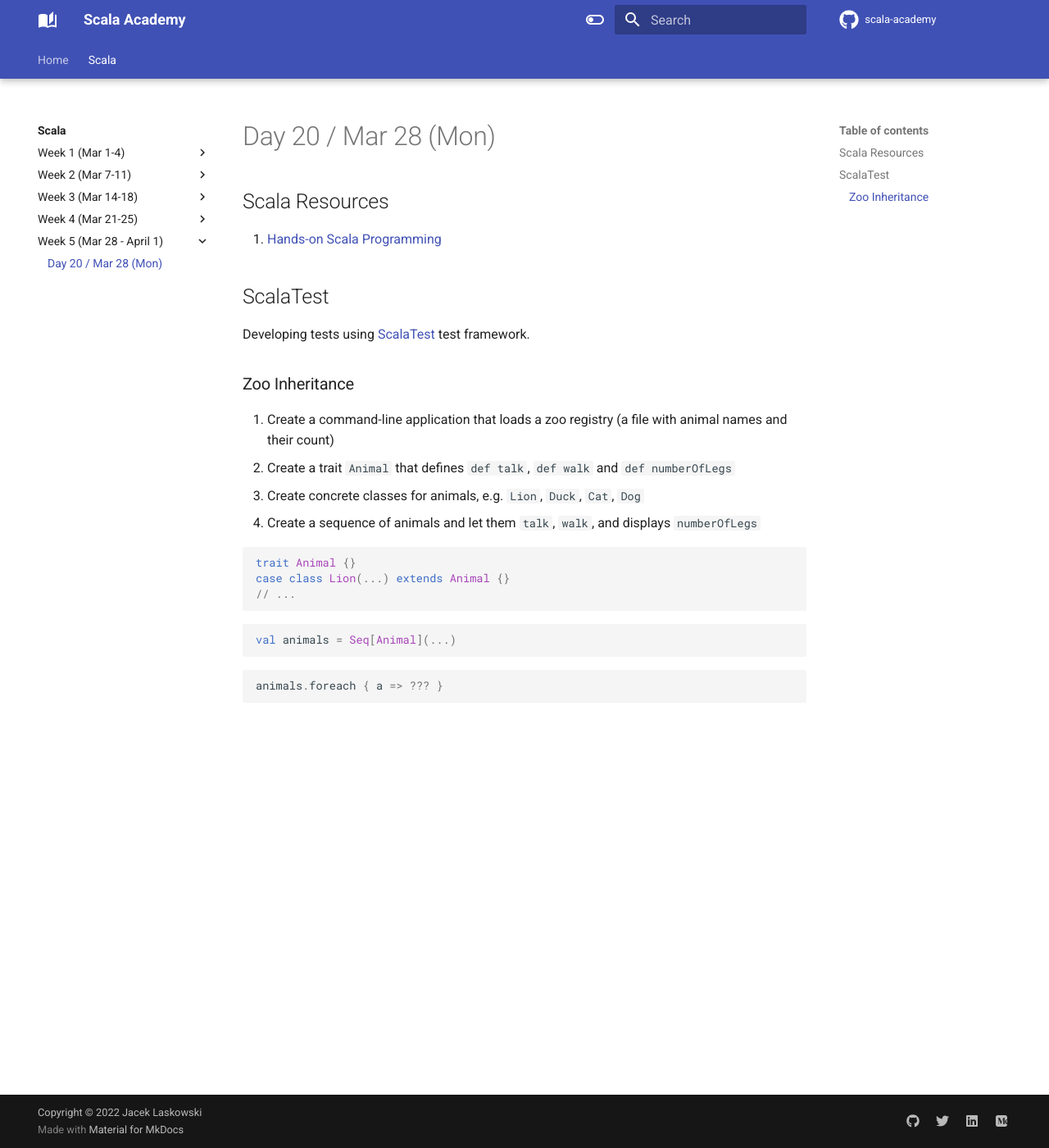
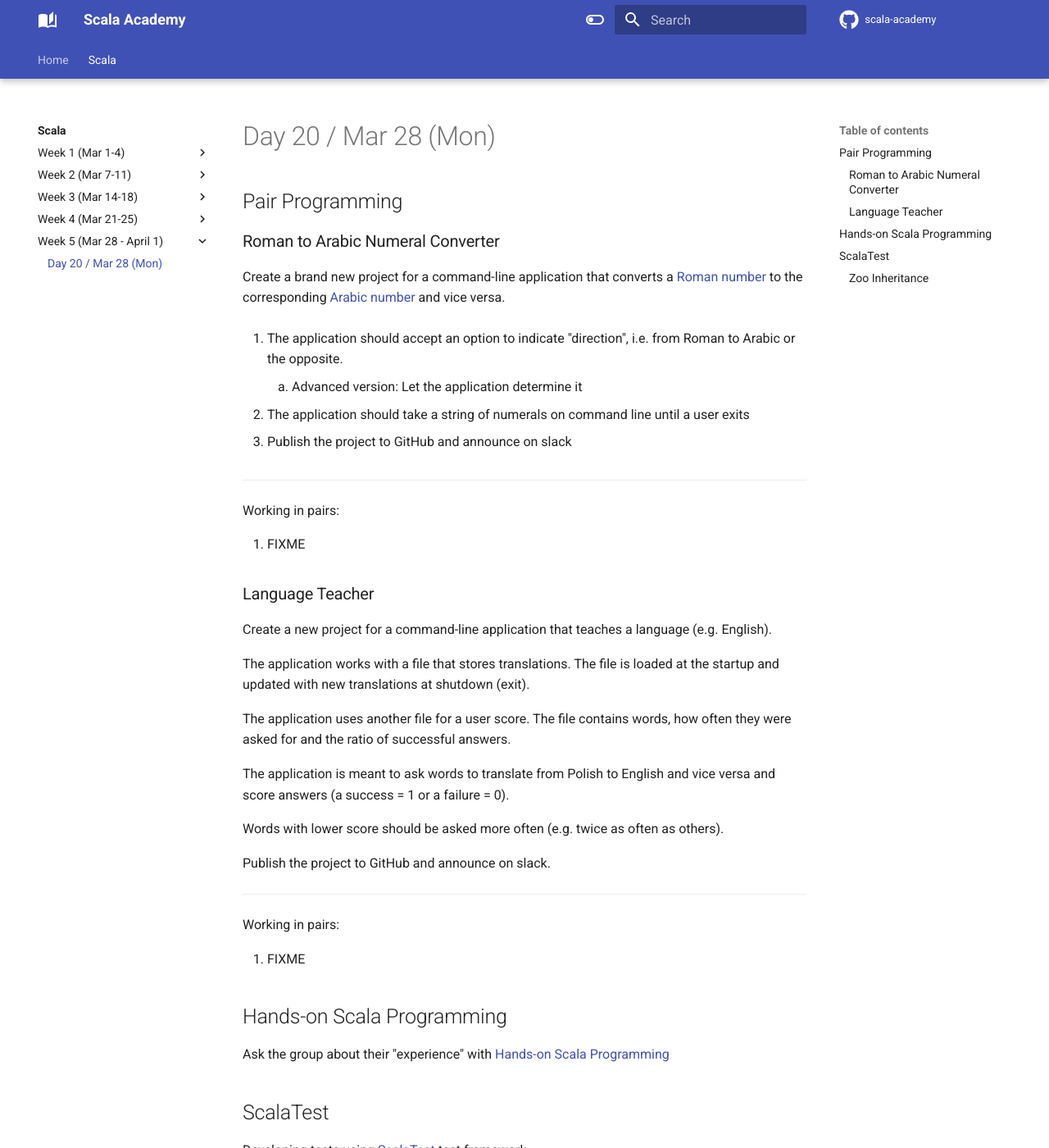
Before and after one commit to jaceklaskowski/scala-academy, an MkDocs documentation site: the page built from docs/scala/020.md, in a window 1280 px wide and 1400 px high. Shown: the whole window at 82% size. Built offline with MkDocs 1.6.1 and Material for MkDocs 9.7.7, drawn with Linux system fonts in a browser that asks for light colours; comment, search, counter and statistics services are not loaded.

Commit message:
Exercises for Day 20 / Mar 28 (Mon)

```diff
--- a/docs/scala/020.md
+++ b/docs/scala/020.md
@@ -1,8 +1,47 @@
 # Day 20 / Mar 28 (Mon)
 
-## Scala Resources
+## Pair Programming
 
-1. [Hands-on Scala Programming](https://www.handsonscala.com/table-of-contents.html)
+### Roman to Arabic Numeral Converter
+
+Create a brand new project for a command-line application that converts a [Roman number](https://en.wikipedia.org/wiki/Roman_numerals) to the corresponding [Arabic number](https://en.wikipedia.org/wiki/Arabic_numerals) and vice versa.
+
+1. The application should accept an option to indicate "direction", i.e. from Roman to Arabic or the opposite.
+    1. Advanced version: Let the application determine it
+
+1. The application should take a string of numerals on command line until a user exits
+
+1. Publish the project to GitHub and announce on slack
+
+---
+
+Working in pairs:
+
+1. FIXME
+
+### Language Teacher
+
+Create a new project for a command-line application that teaches a language (e.g. English).
+
+The application works with a file that stores translations. The file is loaded at the startup and updated with new translations at shutdown (exit).
+
+The application uses another file for a user score. The file contains words, how often they were asked for and the ratio of successful answers.
+
+The application is meant to ask words to translate from Polish to English and vice versa and score answers (a success = 1 or a failure = 0).
+
+Words with lower score should be asked more often (e.g. twice as often as others).
+
+Publish the project to GitHub and announce on slack.
+
+---
+
+Working in pairs:
+
+1. FIXME
+
+## Hands-on Scala Programming
+
+Ask the group about their "experience" with [Hands-on Scala Programming](https://www.handsonscala.com/table-of-contents.html)
 
 ## ScalaTest
 
```
